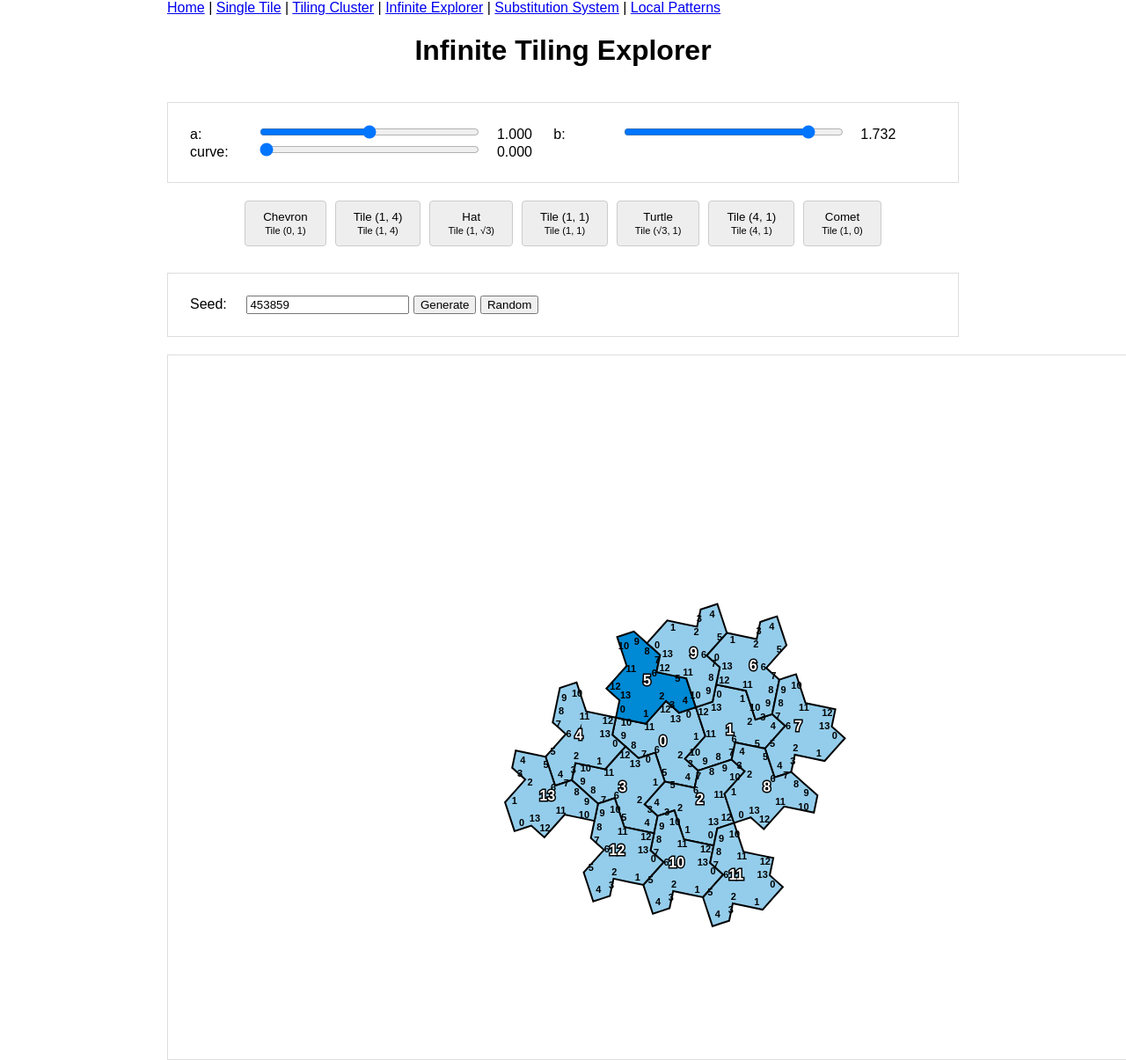
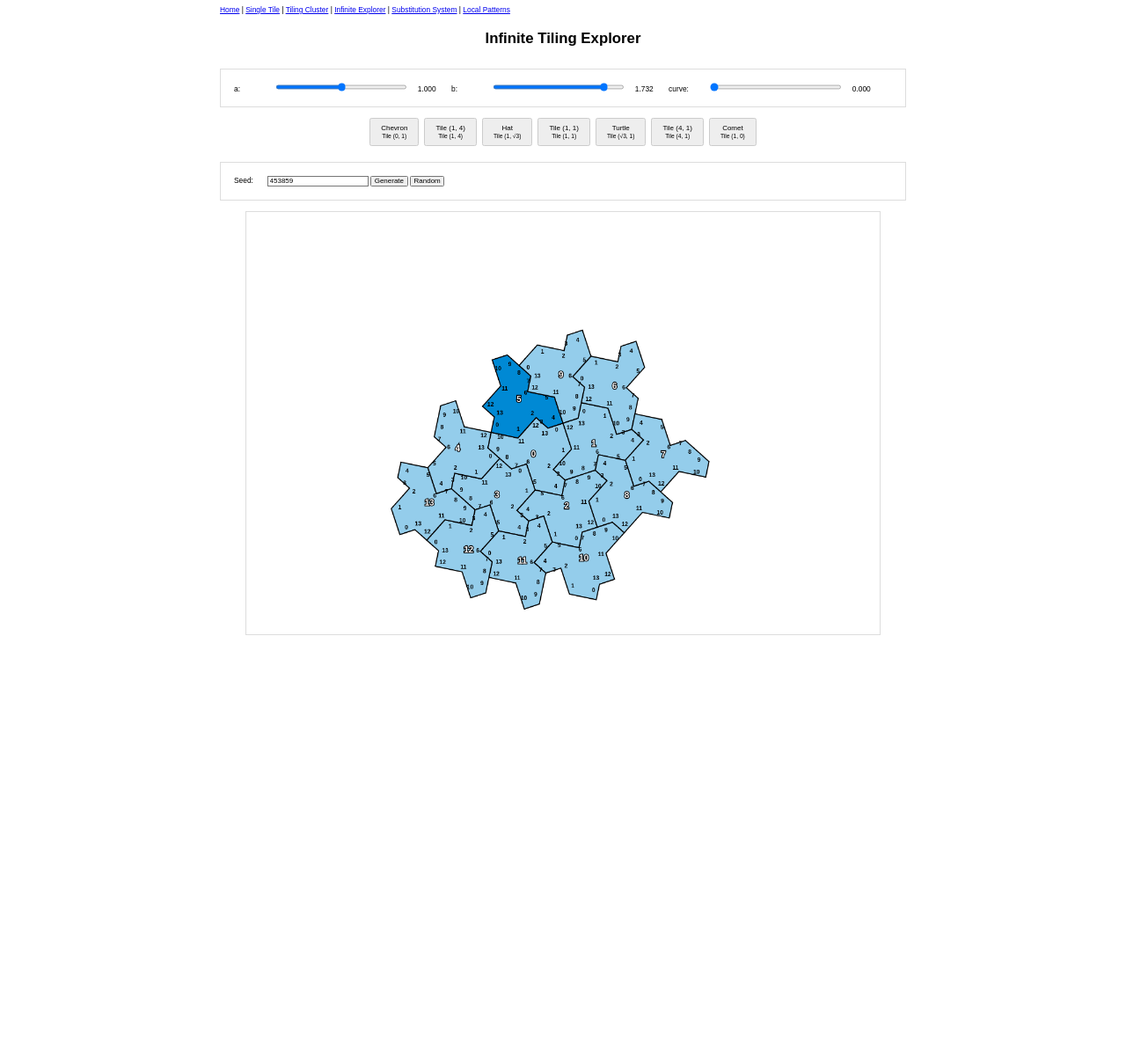
Before and after one commit to Alexander-Baker-1/Aperiodic-Monotiles, a Flask app: page /infinite in a window 1280 px wide; the page is wider, and only the part inside the window is pictured. Shown: that part at 88% size. After the commit the page ends 722 px from the top of that part, so only its background shows below. Run offline with Flask 3, Linux system fonts and the light colour scheme.

Commit message:
Save Point

```diff
--- a/static/js/infinite.js
+++ b/static/js/infinite.js
@@ -168,20 +168,19 @@ class InfiniteExplorer {
     // ─── Generate ─────────────────────────────────────────────────────────────
 
     generate() {
+        this._needsReseed = false;
         if (this.shouldFlip === undefined || this.randomAngle === undefined) return;
 
-        this._vertsCache = new Map();
-        this._bboxCache  = new Map();
-        this._spatialGrid = new Map();
-
-        const dpr = window.devicePixelRatio || 1;
-        this.canvas.width = 1200 * dpr;
-        this.canvas.height = 800 * dpr;
+        // Clear canvas immediately so stale renders don't persist through reseeds
+        this.canvas.width = 1200;
+        this.canvas.height = 800;
         this.canvas.style.width = '1200px';
         this.canvas.style.height = '800px';
-        this.ctx.setTransform(dpr, 0, 0, dpr, 0, 0);
+        this.ctx.setTransform(1, 0, 0, 1, 0, 0);
         this.ctx.fillStyle = '#fff';
-        this.ctx.fillRect(0, 0, this.canvas.clientWidth, this.canvas.clientHeight);
+        this.ctx.fillRect(0, 0, this.canvas.width, this.canvas.height);
+
+        this._vertsCache = new Map();
 
         const a = Math.max(parseFloat(document.getElementById('a').value), 0.001);
         const b = Math.max(parseFloat(document.getElementById('b').value), 0.001);
@@ -195,14 +194,14 @@ class InfiniteExplorer {
         let rootTransform = Transform.identity()
             .multiply(Transform.translation(this.canvas.width / 2, this.canvas.height / 2))
             .multiply(Transform.rotation(randomAngle))
-            .multiply(Transform.scale(20));
+            .multiply(Transform.scale(30));
 
         if (shouldFlip) {
             rootTransform = Transform.identity()
                 .multiply(Transform.translation(this.canvas.width / 2, this.canvas.height / 2))
                 .multiply(Transform.rotation(randomAngle))
                 .multiply(Transform.flipX())
-                .multiply(Transform.scale(20));
+                .multiply(Transform.scale(30));
         }
 
         tiling.addRootTile(rootTransform, rootColor);
@@ -211,6 +210,11 @@ class InfiniteExplorer {
 
         const TARGET_TILES = 50;
         this.backtrackingFill(tiling, TARGET_TILES);
+
+        if (this._needsReseed) {
+            this.randomSeed();
+            return;
+        }
 
         const curve = parseFloat(document.getElementById('curve').value);
         tiling.render(this.ctx, curve);
@@ -241,7 +245,7 @@ class InfiniteExplorer {
         const retryCount = new Map();
 
         let safety = 0;
-        while (tiling.tiles.length < targetCount && safety < 500) {
+        while (tiling.tiles.length < targetCount && safety < 2000) {
             safety++;
 
             if (frontier.length === 0) {
@@ -268,6 +272,11 @@ class InfiniteExplorer {
                 console.log(`  stack top placed: [${stack.length > 0 ? stack[stack.length-1].placed.map(p => tiling.tiles.indexOf(p.neighbor)) : 'empty'}]`);
                 // Instead of skipping, backtrack
                 if (stack.length === 0) {
+                    if (tiling.tiles.length <= 1) {
+                        console.log('Root tile stuck, reseeding...');
+                        this._needsReseed = true;
+                        return;
+                    }
                     frontier.shift();
                     processed.add(tile);
                     continue;
@@ -322,6 +331,11 @@ class InfiniteExplorer {
                 retryCount.set(tile, retries + 1);
 
                 if (stack.length === 0) {
+                    if (tiling.tiles.length <= 1) {
+                        console.log('Root tile stuck on failure, reseeding...');
+                        this._needsReseed = true;
+                        return;
+                    }
                     frontier.shift();
                     continue;
                 }
@@ -473,11 +487,17 @@ class InfiniteExplorer {
             }
         }
 
-        const unoccupied = [];
+        const trulyUnfilled = [];
         for (let e = 0; e < 14; e++) {
-            if (!tile.occupiedEdges.has(e)) unoccupied.push(e);
+            if (!tile.occupiedEdges.has(e)) {
+                const candidates = edgeCandidates[e].candidates;
+                if (candidates.length > 0) {
+                    trulyUnfilled.push(e);
+                }
+            }
         }
-        if (unoccupied.length > 0) {
+        console.log('trulyUnfilled:', trulyUnfilled, 'candidate counts:', edgeCandidates.map(e => e.candidates.length));
+        if (trulyUnfilled.length > 0) {
             for (const { neighbor, parentEdge, neighborEdge } of placed) {
                 this._removeFromGrid(neighbor);
                 this._invalidateCache(neighbor);
@@ -647,7 +667,8 @@ class InfiniteExplorer {
         console.log(`    oppSides check: tile=${tiling.tiles.indexOf(entry.tile)} edge=${rootEdge} neighborCentroid=(${neighborCentroid.x.toFixed(1)},${neighborCentroid.y.toFixed(1)}) parentCentroid=(${parentCentroid.x.toFixed(1)},${parentCentroid.y.toFixed(1)}) p1=(${p1.x.toFixed(1)},${p1.y.toFixed(1)}) p2=(${p2.x.toFixed(1)},${p2.y.toFixed(1)})`);
 
 
-        if (!this._onOppositeSides(p1, p2, neighborCentroid, parentCentroid)) {
+        const isRootTile = tiling.tiles.indexOf(entry.tile) === 0;
+        if (!isRootTile && !this._onOppositeSides(p1, p2, neighborCentroid, parentCentroid)) {
             console.log(`    rejected by oppositeSides (edge ${rootEdge})`);
             return null;
         }
--- a/static/style.css
+++ b/static/style.css
@@ -1,7 +1,7 @@
 /* General Styles */
 body {
     font-family: Arial, sans-serif;
-    max-width: 900px;
+    max-width: 1300px;
     margin: 0 auto;
 }
 
@@ -134,3 +134,14 @@ h1 {
     font-size: 13px;
     color: #666;
 }
+
+nav {
+    padding: 10px 0;
+    margin-bottom: 20px;
+    font-size: 14px;
+}
+
+html {
+    font-size: 14px;
+    zoom: 0.6;
+}
```
